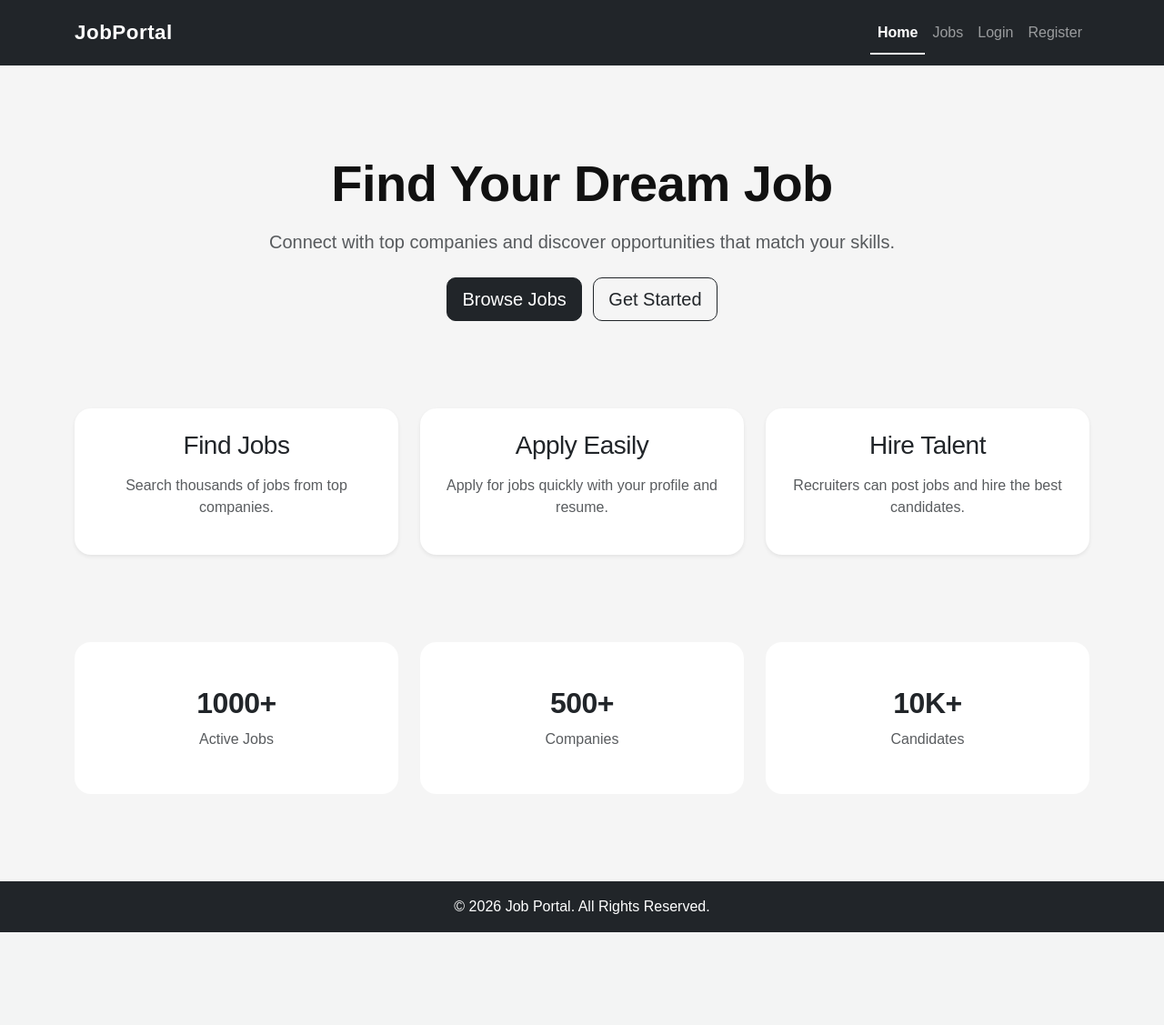
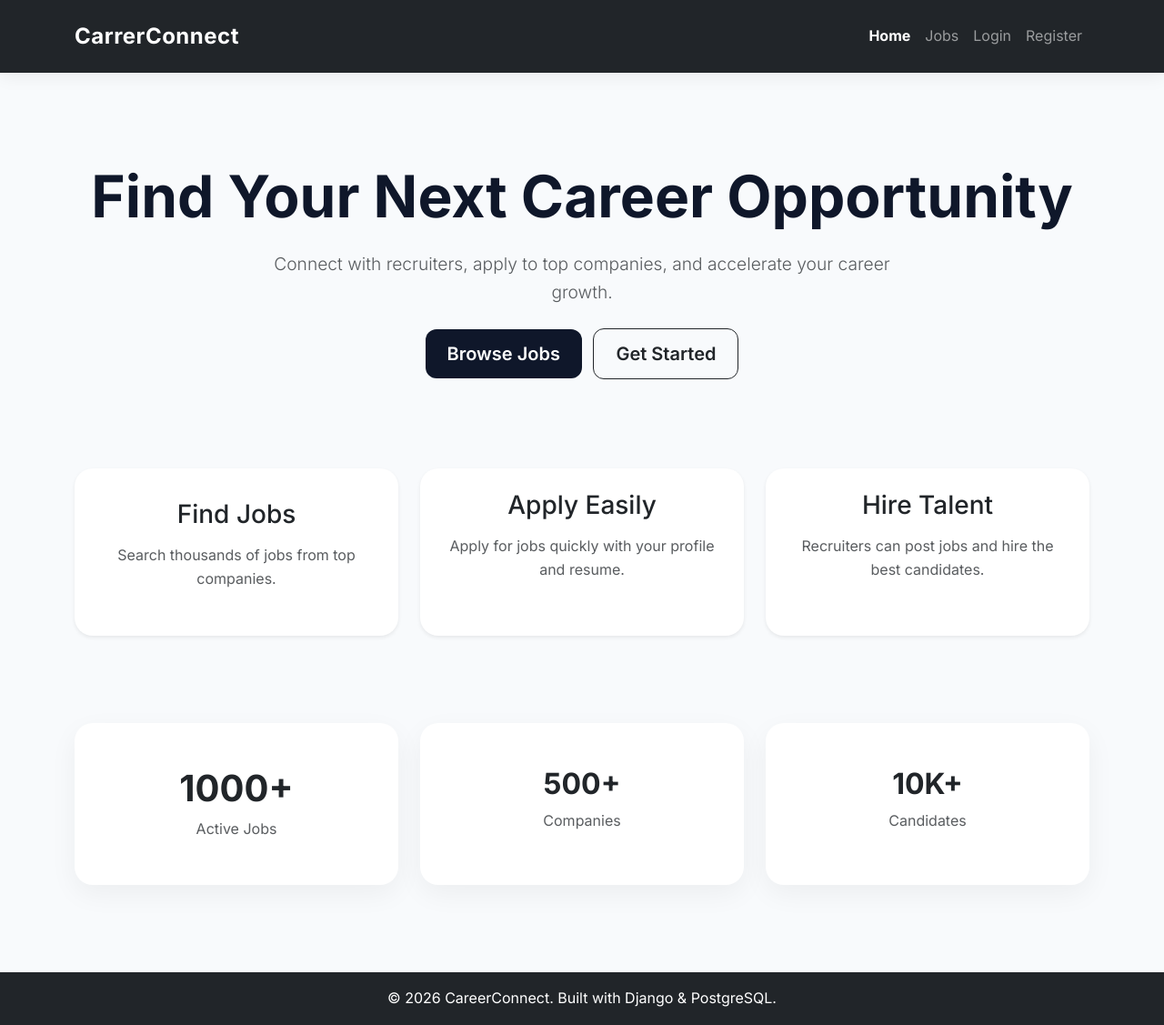
Before and after one commit to Dileep000416/careerconnect-django, a Django app: page / in a window 1280 px wide. Shown: the whole page at 91% size. Before the commit the page ends 1025 px from the top, so only its background shows below. Run offline with Django 5.2, Linux system fonts and the light colour scheme.

Commit message:
Updated CareerConnect UI

```diff
--- a/static/css/style.css
+++ b/static/css/style.css
@@ -1,72 +1,151 @@
+/* Google Font */
+@import url('https://fonts.googleapis.com/css2?family=Inter:wght@300;400;500;600;700;800;900&display=swap');
+
 /* Global */
+
 body {
-    background-color: #f5f5f5;
-    font-family: Arial, sans-serif;
-    color: #111;
+    font-family: 'Inter', sans-serif;
+    background: #f8fafc;
+    color: #1e293b;
+    line-height: 1.6;
 }
 
 /* Navbar */
+
 .navbar {
-    padding-top: 14px;
-    padding-bottom: 14px;
+    padding: 16px 0;
+    box-shadow: 0 2px 20px rgba(0,0,0,0.08);
 }
 
 .navbar-brand {
-    font-size: 1.4rem;
+    font-size: 1.5rem;
+    font-weight: 800;
     letter-spacing: 0.5px;
 }
 
+/* Hero Section */
+
+.hero-section {
+    padding: 50px 0;
+    text-align: center;
+}
+
+.hero-title {
+    font-size: 4rem;
+    font-weight: 800;
+    margin-bottom: 20px;
+    color: #0f172a;
+}
+
+.hero-subtitle {
+    max-width: 700px;
+    margin: auto;
+    font-size: 1.2rem;
+    color: #64748b;
+}
+
+/* Buttons */
+
+.btn {
+    border-radius: 12px;
+    font-weight: 600;
+    padding: 12px 24px;
+    transition: 0.3s ease;
+}
+
+.btn-dark {
+    background: #0f172a;
+    border: none;
+}
+
+.btn-dark:hover {
+    transform: translateY(-2px);
+}
+
 /* Cards */
+
 .card {
     border: none;
-    border-radius: 18px;
-    transition: all 0.25s ease;
-    background-color: #fff;
+    border-radius: 20px;
+    background: #ffffff;
+    box-shadow: 0 10px 30px rgba(0,0,0,0.05);
+    transition: 0.3s ease;
 }
 
 .card:hover {
-    transform: translateY(-4px);
-    box-shadow: 0 10px 25px rgba(0, 0, 0, 0.08);
+    transform: translateY(-5px);
 }
 
-/* Buttons */
-.btn {
-    border-radius: 10px;
-    transition: all 0.2s ease;
+/* Feature Cards */
+
+.feature-card {
+    padding: 10px;
 }
 
-.btn:hover {
-    opacity: 0.92;
+/* Statistics */
+
+.stats-card {
+    background: white;
+    border-radius: 20px;
 }
 
-/* Headings */
-h1, h2, h3, h4 {
-    letter-spacing: -0.5px;
+.stats-card h2 {
+    font-size: 2.5rem;
+    font-weight: 800;
 }
 
-/* Form Inputs */
+/* Job Cards */
+
+.badge {
+    padding: 8px 12px;
+    border-radius: 20px;
+}
+
+.card-body h4 {
+    font-weight: 700;
+}
+
+/* Forms */
+
 .form-control,
 .form-select {
-    border-radius: 10px;
+    border-radius: 12px;
     padding: 12px;
-    border: 1px solid #ddd;
+    border: 1px solid #dbe2ea;
 }
 
 .form-control:focus,
 .form-select:focus {
     box-shadow: none;
-    border-color: #111;
+    border-color: #0f172a;
 }
 
-/* Toast Notifications */
-#toastBox .alert {
-    min-width: 260px;
-    border-radius: 12px;
-    border: none;
+/* Dashboard KPI Cards */
+
+.dashboard-card {
+    text-align: center;
+    padding: 30px;
 }
 
+.dashboard-card h1,
+.dashboard-card h2 {
+    font-weight: 800;
+}
 
-/* Responsive Design */
+/* Notifications */
+
+#toastBox .alert {
+    border-radius: 15px;
+}
+
+/* Footer */
+
+footer {
+    margin-top: 80px;
+    padding: 20px;
+}
+
+/* Responsive */
 
 @media (max-width: 768px) {
 
@@ -74,8 +153,9 @@ h1, h2, h3, h4 {
         font-size: 2.5rem;
     }
 
-    .card {
-        margin-bottom: 15px;
+    .btn-lg {
+        width: 100%;
+        margin-bottom: 10px;
     }
 
     .navbar-nav {
@@ -83,26 +163,4 @@ h1, h2, h3, h4 {
         margin-top: 15px;
     }
 
-    .btn-lg {
-        width: 100%;
-        margin-bottom: 10px;
-    }
-
 }
-
-/* Active Navbar Link */
-
-.nav-link.active {
-    color: #fff !important;
-    position: relative;
-}
-
-.nav-link.active::after {
-    content: '';
-    position: absolute;
-    width: 100%;
-    height: 2px;
-    background-color: #fff;
-    left: 0;
-    bottom: -4px;
-}
--- a/templates/base.html
+++ b/templates/base.html
@@ -5,7 +5,7 @@
     <meta charset="UTF-8">
     <meta name="viewport" content="width=device-width, initial-scale=1.0">
 
-    <title>{% block title %}Job Portal{% endblock %}</title>
+    <title>{% block title %}JobPortalt{% endblock %}</title>
 
    <!-- Bootstrap CSS -->
 <link
@@ -26,7 +26,7 @@
         <div class="container">
 
             <a class="navbar-brand fw-bold" href="{% url 'home' %}">
-                JobPortal
+                CarrerConnect
             </a>
 
             <button
@@ -269,7 +269,7 @@
     <footer class="bg-dark text-white text-center p-3 mt-5">
 
         <p class="mb-0">
-            © 2026 Job Portal. All Rights Reserved.
+            © 2026 CareerConnect. Built with Django & PostgreSQL.
         </p>
 
     </footer>
--- a/templates/home.html
+++ b/templates/home.html
@@ -7,14 +7,14 @@ Home
 {% block content %}
 
 <!-- Hero Section -->
-<section class="text-center py-5">
+<section class="hero-section text-center">
 
     <h1 class="display-4 fw-bold hero-title">
-        Find Your Dream Job
+        Find Your Next Career Opportunity
     </h1>
 
-    <p class="lead text-muted mt-3">
-        Connect with top companies and discover opportunities that match your skills.
+    <p class="lead text-muted mt-3 hero-subtitle">
+        Connect with recruiters, apply to top companies, and accelerate your career growth.
     </p>
 
     <div class="mt-4">
@@ -69,7 +69,7 @@ Home
     <div class="row g-4">
 
         <div class="col-md-4">
-            <div class="card shadow-sm border-0 h-100">
+            <div class="card shadow-sm border-0 h-100 feature-card">
 
                 <div class="card-body text-center p-4">
 
@@ -134,7 +134,7 @@ Home
 
         <div class="col-md-4">
 
-            <div class="card p-5 h-100">
+            <div class="card p-5 h-100 stats-card">
 
                 <h2 class="fw-bold">
                     1000+
```
Also changed, not shown: static/css/style_old.css (added, +162 -0 lines), 2 other files.
